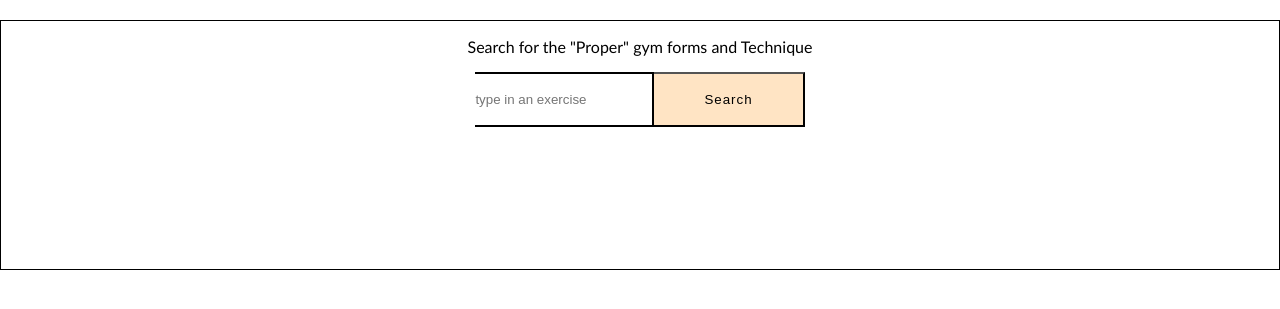
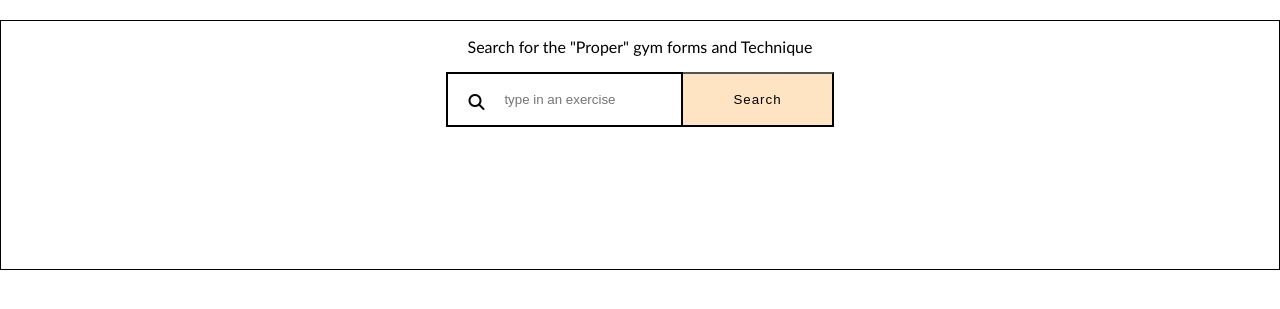
Before and after one commit to joshuaanyang/GymExercises, a Flask app: template templates/new-index.html in a window 1280 px wide. Shown: the part 80-389 px from the top of the page. Run offline with Flask 2, Linux system fonts and the light colour scheme; the template is opened without the code that fills it, so the values that code supplies are empty; some libraries are stand-ins or nearby versions.

Commit message:
Search bar button

```diff
--- a/templates/new-index.html
+++ b/templates/new-index.html
@@ -4,6 +4,7 @@
     <meta charset="UTF-8">
     <title>Title</title>
     <link rel="stylesheet" href="../static/css/new-styles.css">
+    <script src="https://kit.fontawesome.com/ef65d7d9b9.js" crossorigin="anonymous"></script>
 </head>
 <body>
     <div class="container">
@@ -30,6 +31,7 @@
     <p class="search-title"> Search for the "Proper" gym forms and Technique</p>
     <div class="search-bar">
     <form>
+        <i class="fa-solid fa-magnifying-glass"></i>
         <input type="text" placeholder="type in an exercise">
         <button type="submit"> Search</button>
     </form>
```
